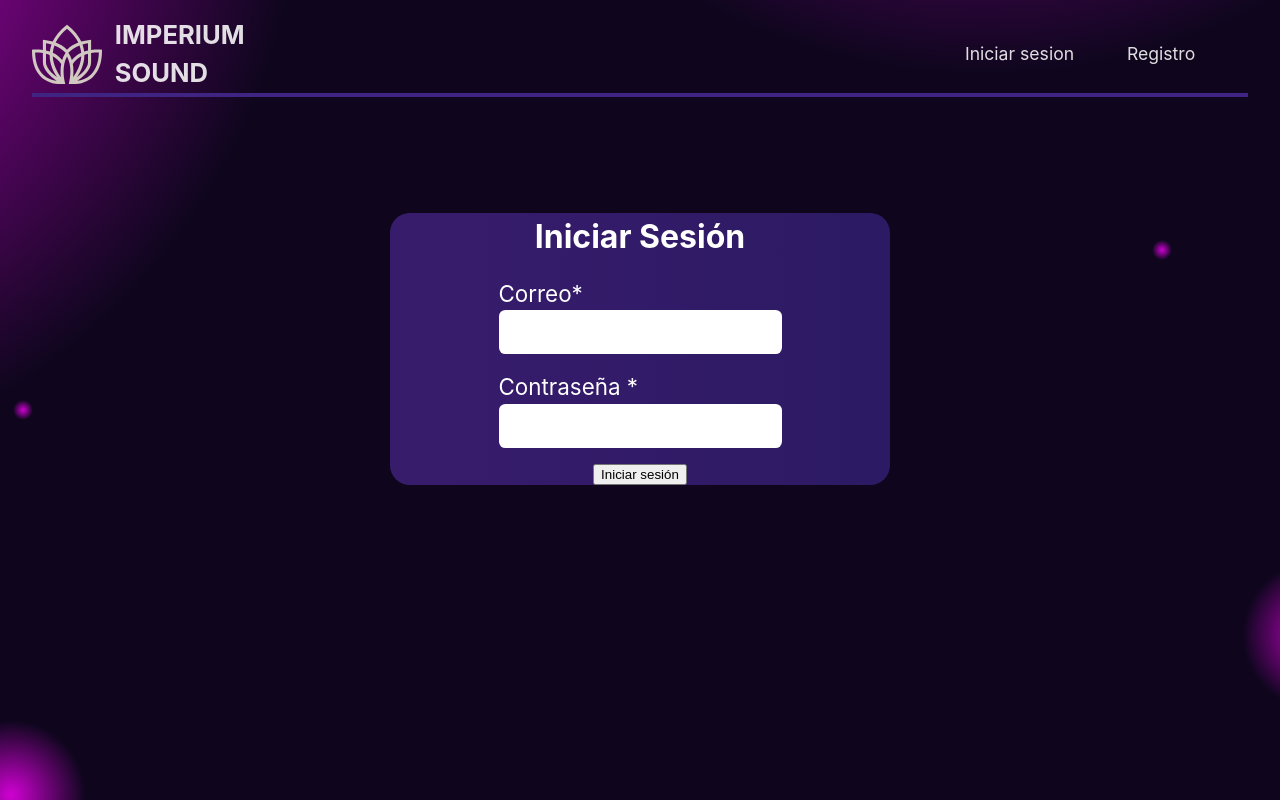
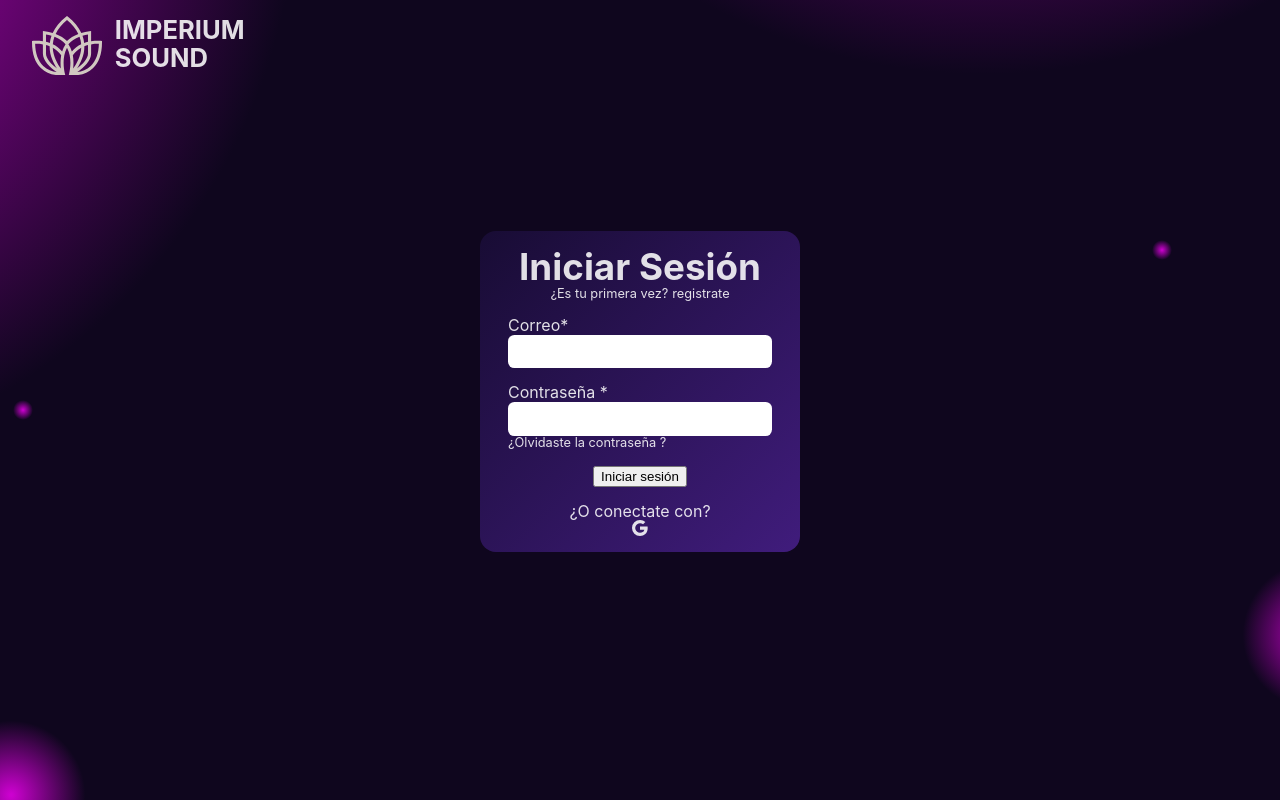
Before and after one commit to xMDxKevin/ImperiumSound-frontend, a React (Vite) app: page /inicio-sesion in a window 1280 px wide. Built offline with nearby package versions, Linux system fonts and the light colour scheme.

Commit message:
organice formularios

```diff
--- /dev/null
+++ b/src/componetes/MyGoogle.tsx
@@ -0,0 +1,26 @@
+function MyGoogle() {
+  return <>
+
+  <IconGoogle/>
+
+  </>;
+}
+
+export default MyGoogle;
+
+function IconGoogle() {
+  return (
+    <>
+      <svg
+        xmlns="http://www.w3.org/2000/svg"
+        width="16"
+        height="16"
+        fill="currentColor"
+        className="bi bi-google"
+        viewBox="0 0 16 16"
+      >
+        <path d="M15.545 6.558a9.4 9.4 0 0 1 .139 1.626c0 2.434-.87 4.492-2.384 5.885h.002C11.978 15.292 10.158 16 8 16A8 8 0 1 1 8 0a7.7 7.7 0 0 1 5.352 2.082l-2.284 2.284A4.35 4.35 0 0 0 8 3.166c-2.087 0-3.86 1.408-4.492 3.304a4.8 4.8 0 0 0 0 3.063h.003c.635 1.893 2.405 3.301 4.492 3.301 1.078 0 2.004-.276 2.722-.764h-.003a3.7 3.7 0 0 0 1.599-2.431H8v-3.08z" />
+      </svg>
+    </>
+  );
+}
--- /dev/null
+++ b/src/componetes/UpsiteInt.tsx
@@ -0,0 +1,14 @@
+import Logo from "./Logo";
+import "../styles/upsite.css";
+
+function UpsiteInt() {
+  return (
+    <>
+      <div className="upsiteInt">
+        <Logo />
+      </div>
+    </>
+  );
+}
+
+export default UpsiteInt;
--- a/src/componetes/formulario.tsx
+++ b/src/componetes/formulario.tsx
@@ -1,9 +1,16 @@
 // Formulario.tsx
 import React, { useState } from "react";
 import "../styles/formulario.css";
- // Asegúrate de que esta ruta sea correcta
+import MyGoogle from "./MyGoogle";
+import { useNavigate } from "react-router-dom";
+
+// Asegúrate de que esta ruta sea correcta
 
 export function Formulario() {
+  const navegar = useNavigate();
+  const inicioSesionURL = "/inicio-sesion";
+
+  const registroURL = "/registro";
   const [nombre, setNombre] = useState<string>("");
   const [contrasena, setContrasena] = useState<string>("");
 
@@ -16,11 +23,23 @@ export function Formulario() {
   return (
     <>
       <form className="formulario" onSubmit={manejarSubmit}>
-        <h1>Iniciar Sesión</h1>
+        <div className="flexp">
+          <h1 className="formulario-titulo">Iniciar Sesión</h1>
+          <div className="flex">
+            <p className="formulario-texto-2 txt-f">¿Es tu primera vez?</p>
+            <a
+              className="formulario-texto-2"
+              onClick={() => navegar(registroURL)}
+            >
+              registrate
+            </a>
+          </div>
+        </div>
         <div>
-          <p>Correo*</p>
+          <p className="formulario-texto">Correo*</p>
           <label htmlFor="nombre"></label>
           <input
+            className="inputRqd"
             id="nombre"
             type="text"
             value={nombre}
@@ -29,15 +48,21 @@ export function Formulario() {
         </div>
         <div>
           <label htmlFor="contrasena"></label>
-          <p>Contraseña *</p>
+          <p className="formulario-texto">Contraseña *</p>
           <input
+            className="inputRqd"
             id="contrasena"
             type="password"
             value={contrasena}
             onChange={(e) => setContrasena(e.target.value)}
           />
+          <p className="formulario-texto-2 hover">¿Olvidaste la contraseña ?</p>
         </div>
         <button type="submit">Iniciar sesión</button>
+        <div className="formulario-google">
+          <p className="formulario-texto">¿O conectate con?</p>
+          <MyGoogle />
+        </div>
       </form>
     </>
   );
--- a/src/componetes/registro.tsx
+++ b/src/componetes/registro.tsx
@@ -1,9 +1,15 @@
 // Formulario.tsx
 import React, { useState } from "react";
 import "../styles/formularioReg.css";
- // Asegúrate de que esta ruta sea correcta
+import { useNavigate } from "react-router-dom";
+// Asegúrate de que esta ruta sea correcta
 
 export function Registrarse() {
+
+
+  const navegar = useNavigate();
+  const inicioSesionURL = "/inicio-sesion";
+
   const [nombre, setNombre] = useState<string>("");
   const [contrasena, setContrasena] = useState<string>("");
   const [correo, setCorreo] = useState<string>("");
@@ -22,21 +28,30 @@ export function Registrarse() {
   return (
     <>
       <form className="formulario" onSubmit={manejarSubmit}>
-        <h2>Registro </h2>
+      <div className="flexp">
+
+<h1 className="formulario-titulo">Registrate</h1>
+<div className="flex">
+  <p className="formulario-texto-2 txt-f">¿Ya tienes cuenta?</p>
+  <a className="formulario-texto-2" onClick={() => navegar(inicioSesionURL)} >Inicia sesion</a>
+</div>
+</div>
         <div id="a">
-          <p>Nombre Completo*</p>
+          <p className="formulario-texto">Nombre Completo*</p>
           <label htmlFor="nombre"></label>
           <input
+            className="inputRqd"
             id="nombre"
             type="text"
             value={nombre}
             onChange={(e) => setNombre(e.target.value)}
           />
         </div>
-        <div  id="a">
-          <p>Correo Electronico*</p>
+        <div id="a">
+          <p className="formulario-texto">Correo Electronico*</p>
           <label htmlFor="correo"></label>
           <input
+            className="inputRqd"
             id="correo"
             type="text"
             value={correo}
@@ -44,9 +59,10 @@ export function Registrarse() {
           />
         </div>
         <div id="a">
-          <p>Usuario*</p>
+          <p className="formulario-texto">Usuario*</p>
           <label htmlFor="usuario"></label>
           <input
+            className="inputRqd"
             id="usuario"
             type="text"
             value={usuario}
@@ -55,8 +71,9 @@ export function Registrarse() {
         </div>
         <div id="a">
           <label htmlFor="contrasena"></label>
-          <p>Contraseña*</p>
+          <p className="formulario-texto">Contraseña*</p>
           <input
+            className="inputRqd"
             id="contrasena"
             type="password"
             value={contrasena}
@@ -65,8 +82,9 @@ export function Registrarse() {
         </div>
         <div id="a">
           <label htmlFor="Ccontrasena"></label>
-          <p>Confirmar Contraseña*</p>
+          <p className="formulario-texto">Confirmar Contraseña*</p>
           <input
+            className="inputRqd"
             id="Ccontrasena"
             type="password"
             value={Ccontrasena}
@@ -74,10 +92,11 @@ export function Registrarse() {
           />
         </div>
         <div id="a">
-        <button className="btnReg" type="submit">Registrate</button>
+          <button  type="submit">
+            Registrate
+          </button>
         </div>
       </form>
     </>
-
   );
 }
--- a/src/index.css
+++ b/src/index.css
@@ -1,6 +1,6 @@
 :root {
   font-family: Inter, system-ui, Avenir, Helvetica, Arial, sans-serif;
-  line-height: 1.5;
+  line-height: 1.1;
   font-weight: 400;
 
   color-scheme: light dark;
--- a/src/paginas/InicioSesion.tsx
+++ b/src/paginas/InicioSesion.tsx
@@ -1,16 +1,14 @@
 import Upsite from "../componetes/Upsite";
 import { Formulario } from "../componetes/formulario";
-
-
+import UpsiteInt from "../componetes/UpsiteInt";
+import "../styles/inicioSesion.css";
 
 function InicioSesion() {
   return (
     <>
-      <div className="App">
-        <Upsite />
-        <div className="contenido">
-          <Formulario />
-        </div>
+      <UpsiteInt />
+      <div className="body">
+        <Formulario />
       </div>
     </>
   );
--- a/src/paginas/Registro.tsx
+++ b/src/paginas/Registro.tsx
@@ -1,20 +1,17 @@
-
 import { Registrarse } from "../componetes/registro";
 import Logo from "../componetes/Logo";
 import "../styles/registro.css"
+import UpsiteInt from "../componetes/UpsiteInt";
 
 function Registro() {
   return (
     <>
 
-      <div className="upsite">
-        <Logo/>
-      </div>
-    <div className="App">
-        <div className="contenido">
+     <UpsiteInt/>
+        <div className="body">
           <Registrarse />
         </div>
-      </div>
+
     </>
   );
 }
--- a/src/styles/formulario.css
+++ b/src/styles/formulario.css
@@ -1,4 +1,3 @@
-
 .formulario {
   display: flex;
   justify-content: center;
@@ -6,8 +5,13 @@
   align-items: center;
   gap: 1rem;
   border-radius: 1rem;
-  background: black;
+  background: linear-gradient(
+    -45deg,
+    rgba(64, 28, 124, 1) 0%,
+    rgba(24, 12, 52, 1) 100%
+  );
   width: 20rem;
+  padding: 1em 0;
 }
 
 input[text] .container {
@@ -15,3 +19,43 @@ input[text] .container {
   align-items: center;
   justify-content: center;
 }
+
+.formulario-google {
+  display: flex;
+  flex-direction: column;
+  align-items: center;
+}
+
+.formulario-titulo {
+  font-size: 2.3em;
+}
+
+.formulario-texto {
+  font-size: 1em;
+}
+.formulario-texto-2 {
+  font-size: 0.8rem;
+}
+
+.inputRqd {
+  background-color: white;
+  color: black;
+  font-weight: bold;
+  font-family: Inter, system-ui, Avenir, Helvetica, Arial, sans-serif;
+  padding: 0.5em;
+}
+.flex {
+  display: flex;
+  justify-content: center;
+  align-items: center;
+}
+
+.flexp {
+  display: flex;
+  justify-content: center;
+  align-items: center;
+  flex-direction: column;
+}
+.txt-f {
+  margin: 0 0.3em 0em 0em;
+}
--- a/src/styles/formularioReg.css
+++ b/src/styles/formularioReg.css
@@ -1,18 +1,3 @@
-
-.formulario {
-  margin-top: 100px;
-  display: flex;
-  justify-content: center;
-  flex-direction: column;
-  align-items: center;
-  gap: 1rem;
-  border-radius: 20px;
-  background:linear-gradient(90deg,#381c6c,#2c1a64);
-  width: 20rem;
-  color: rgb(255, 255, 255);
-  width: 500px;
-}
-
 input[text] .container {
   display: flex;
   align-items: center;
@@ -21,51 +6,22 @@ input[text] .container {
 
 p {
   margin: 0px;
-  background:transparent
+  background: transparent;
 }
-#correo{
+.imputRqd {
   background-color: white;
   color: black;
-  font-weight: bold ;
-  font-family: Inter, system-ui, Avenir, Helvetica, Arial, sans-serif;
-  padding: 10px;
-
-}
-#nombre{
-  background-color: white;
-  color: black;
-  font-weight: bold ;
-  font-family: Inter, system-ui, Avenir, Helvetica, Arial, sans-serif;
-  padding: 10px;
-}
-#usuario{
-  background-color: white;
-  color: black;
-  font-weight: bold ;
-  font-family: Inter, system-ui, Avenir, Helvetica, Arial, sans-serif;
-  padding: 10px;
-}
-#contrasena{
-  background-color: white;
-  color: black;
-  font-weight: bold ;
-  font-family: Inter, system-ui, Avenir, Helvetica, Arial, sans-serif;
-  padding: 10px;
-}
-#Ccontrasena{
-  background-color: white;
-  color: black;
-  font-weight: bold ;
+  font-weight: bold;
   font-family: Inter, system-ui, Avenir, Helvetica, Arial, sans-serif;
   padding: 10px;
 }
 
-#a{
+#a {
   background-color: #341c68;
   font-family: Inter, system-ui, Avenir, Helvetica, Arial, sans-serif;
 }
 
-.btnReg{
+.btnReg {
   color: rgb(0, 0, 0);
   font-size: bolder;
   font-family: Inter, system-ui, Avenir, Helvetica, Arial, sans-serif;
@@ -76,31 +32,10 @@ p {
   height: 35px;
   font-size: 20px;
 }
-input[type="text"]{
-  all: unset;
-  display: block;
-  width: 100%;
-  box-sizing: border-box;
+input[type="text"],
+[type="password"] {
   font: inherit;
-  color: inherit;
-  background: transparent;
   border: none;
-  padding: 0;
   margin: 0;
-  outline: none;
   border-radius: 0.4em;
 }
-input[type="password"]{
-  all: unset;
-  display: block;
-  width: 100%;
-  box-sizing: border-box;
-  font: inherit;
-  color: inherit;
-  background: transparent;
-  border: none;
-  padding: 0;
-  margin: 0;
-  outline: none;
-  border-radius: 0.4em;
-}
--- a/src/styles/index.css
+++ b/src/styles/index.css
@@ -10,9 +10,8 @@
 
   background-repeat: no-repeat;
   background-color: transparent;
-
 }
-@media (min-width:620px){
+@media (min-width: 1600px) {
   .senor {
     width: 100%;
     height: 730px;
@@ -21,6 +20,5 @@
 
     background-repeat: no-repeat;
     background-color: transparent;
-
   }
 }
--- /dev/null
+++ b/src/styles/inicioSesion.css
@@ -0,0 +1,14 @@
+.body {
+  display: flex;
+  justify-content: center;
+  align-items: center;
+  width: 100%;
+  height: 75%;
+}
+
+.hover:hover{
+
+
+cursor: pointer;
+
+}
--- a/src/styles/upsite.css
+++ b/src/styles/upsite.css
@@ -6,3 +6,10 @@
   border-bottom: 4px solid;
   border-color: #402484;
 }
+
+.upsiteInt {
+  margin: 1em 2em;
+  display: flex;
+  align-items: center;
+  justify-content: space-between;
+}
```
